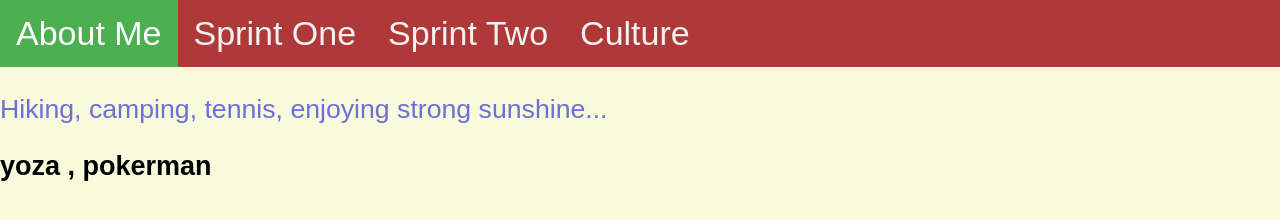
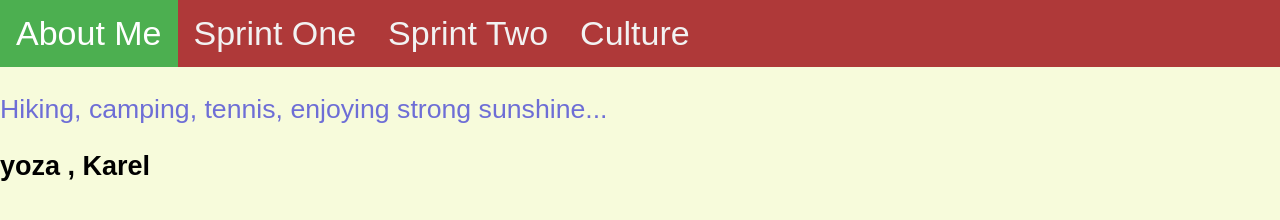
Before and after one commit to githubmave/Sprint1-My-first-blog, a plain HTML site: page index.html in a window 1280 px wide. Drawn offline with Linux system fonts and the light colour scheme.

Commit message:
Update index.html

```diff
--- a/index.html
+++ b/index.html
@@ -24,7 +24,7 @@
     <div class="container">
 
       <p class="title">Hiking, camping, tennis, enjoying strong sunshine...</p>
-      <h2> yoza  , pokerman</h2>
+      <h2> yoza  , Karel</h2>
 
     </div>
 
```
